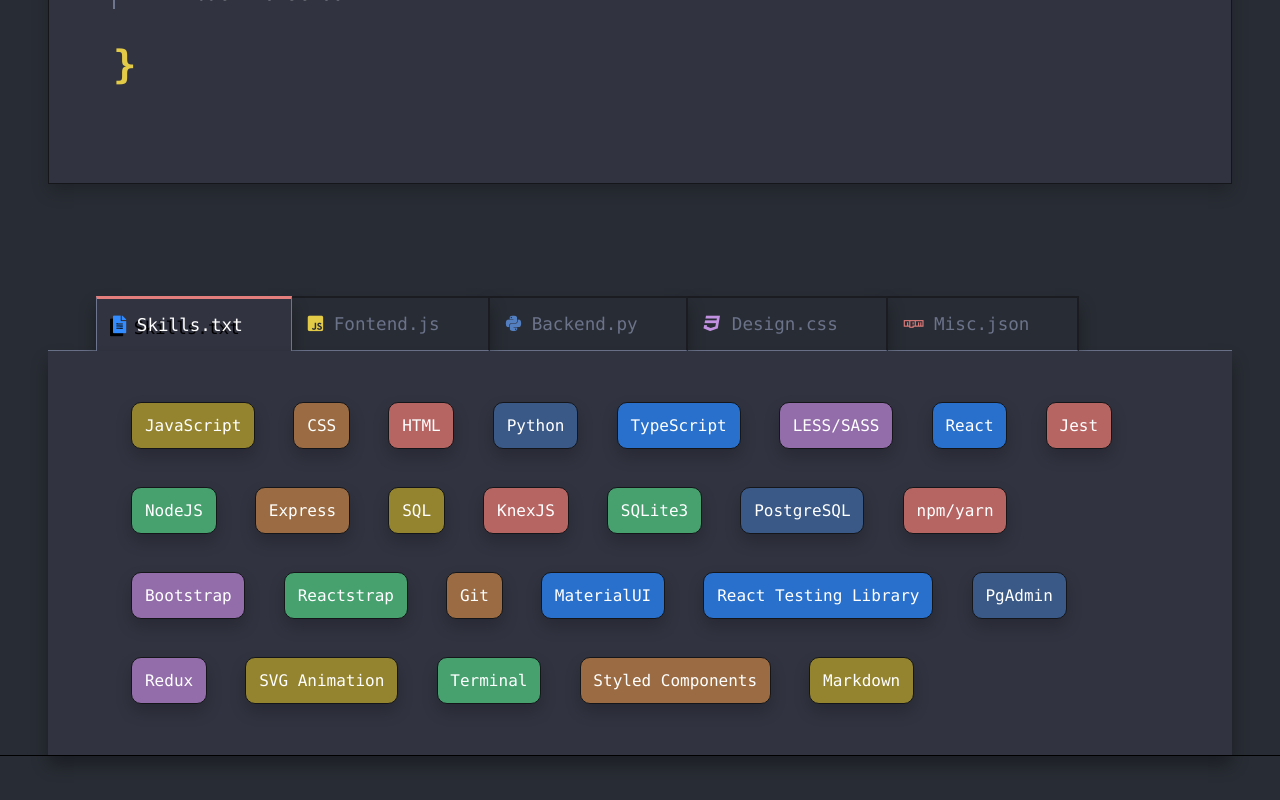
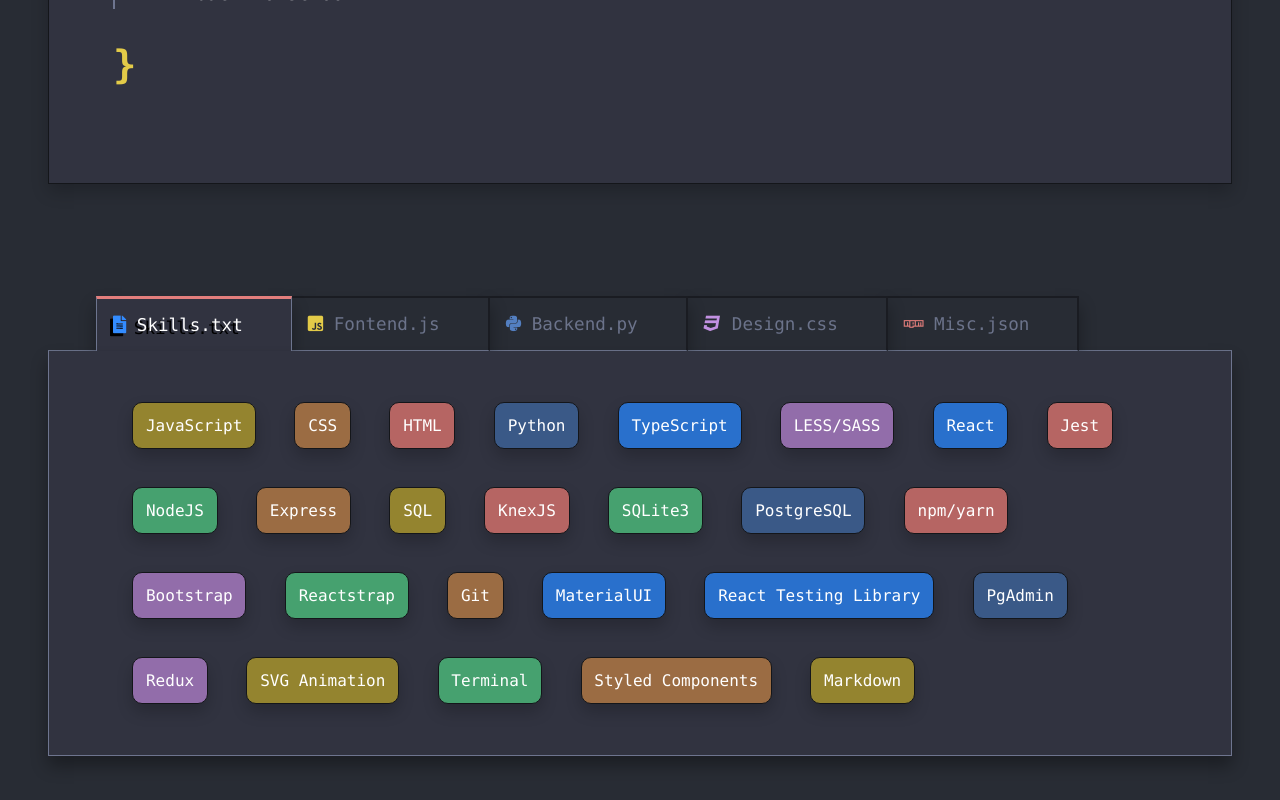
Before and after one commit to tatek1993/Portfolio, a React (Create React App) app: page / in a window 1280 px wide. Shown: the part 1270-2070 px from the top of the page. Built offline with nearby package versions, Linux system fonts and the light colour scheme.

Commit message:
updated borders on skills section

```diff
--- a/src/SASS/App.scss
+++ b/src/SASS/App.scss
@@ -201,7 +201,9 @@
   z-index: 20;
   flex-direction: column;
   margin: 0 3rem;
-  // border-top: 1px solid $bar-grey;
+  border-left: 1px solid $bar-grey;
+  border-right: 1px solid $bar-grey;
+  border-bottom: 1px solid $bar-grey;
 }
 
 .skill {
@@ -226,7 +228,6 @@
   flex-direction: column;
   margin-top: 7em;
   margin-bottom: 7em;
-  border-bottom: 1px solid black;
 
 }
 
```
